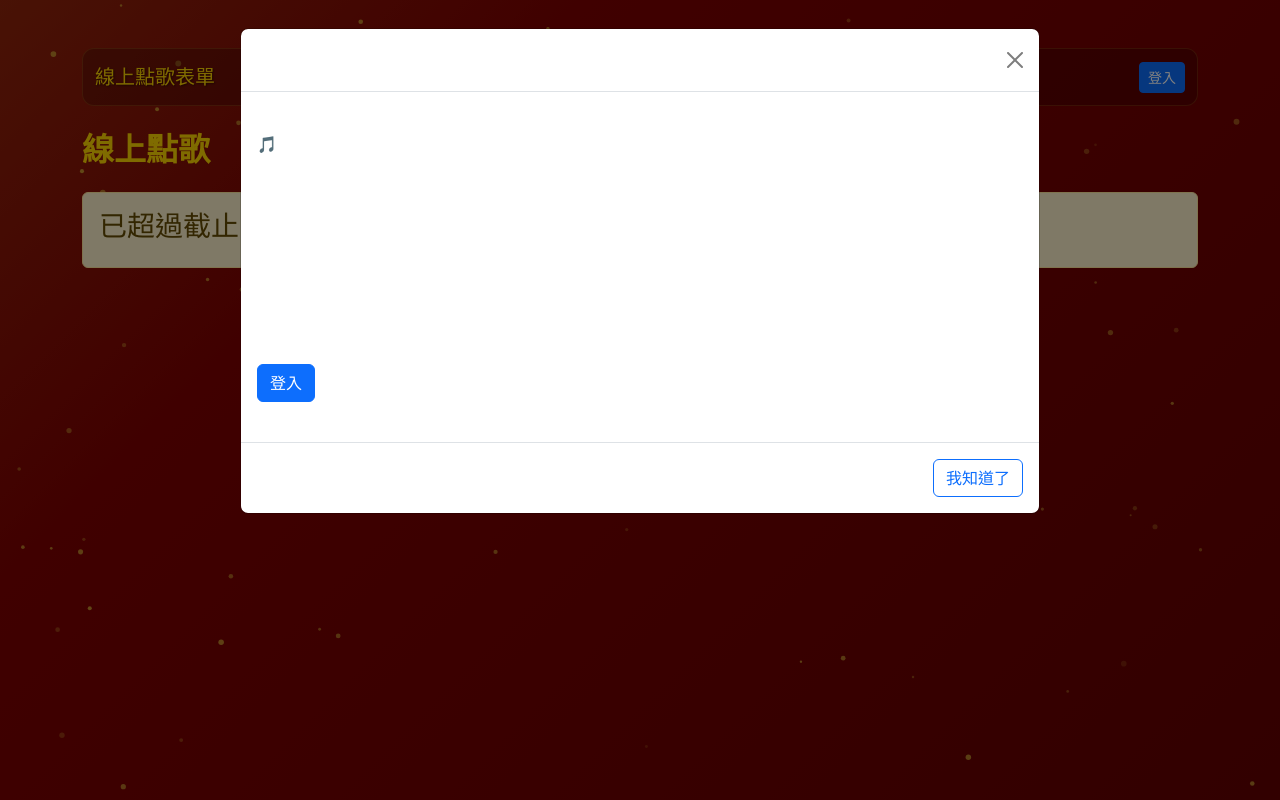
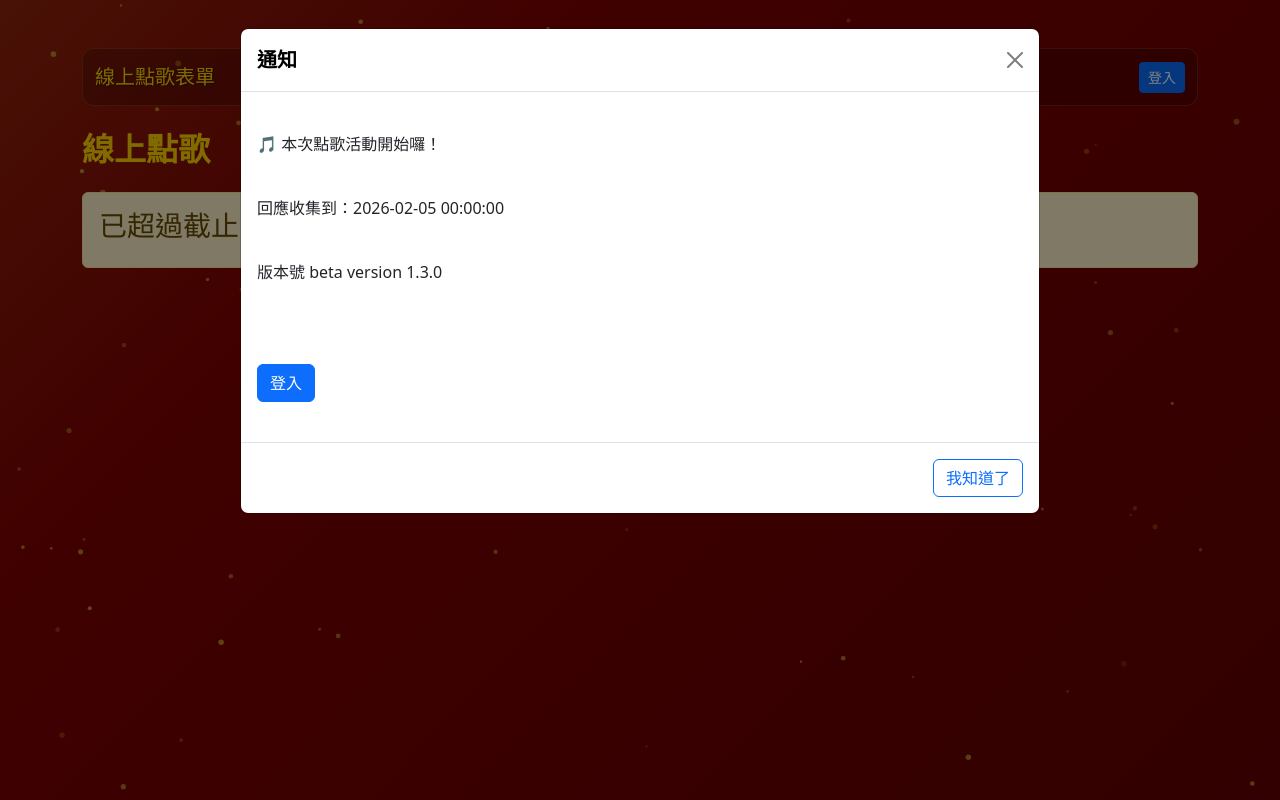
Before and after one commit to wen-ar/song_request_form, a Flask app: page / in a window 1280 px wide. Run offline with Flask 3, Linux system fonts and the light colour scheme.

Commit message:
Update index.html

```diff
--- a/templates/index.html
+++ b/templates/index.html
@@ -45,6 +45,21 @@
       text-shadow: 1px 1px 2px rgba(0,0,0,0.5);
     }
     body.festival-mode h2 { color: #ffd700; font-weight: bold; }
+
+    /* 修正彈窗文字顏色，確保在節慶模式下依然清晰 */
+    body.festival-mode .modal-content {
+      color: #212529 !important; /* 回復為深灰色/黑色文字 */
+    }
+
+    body.festival-mode .modal-header .btn-close {
+      filter: none; /* 確保關閉按鈕顏色正常 */
+    }
+
+    /* 如果你希望彈窗標題顏色明顯一點 */
+    body.festival-mode .modal-title {
+      color: #000 !important;
+      font-weight: bold;
+    }
 
     /* 粒子畫布底層 */
     #festival-canvas {
```
